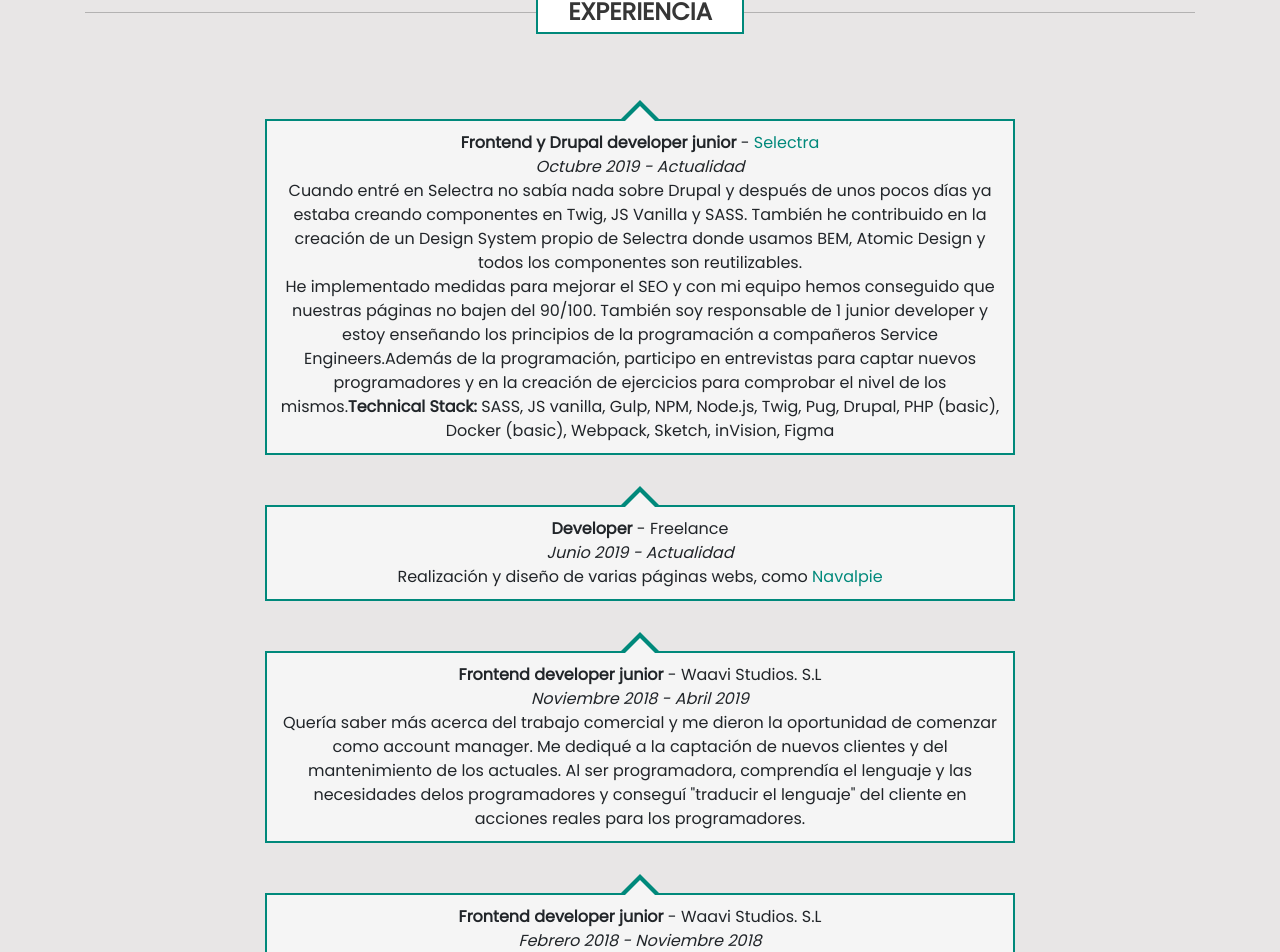
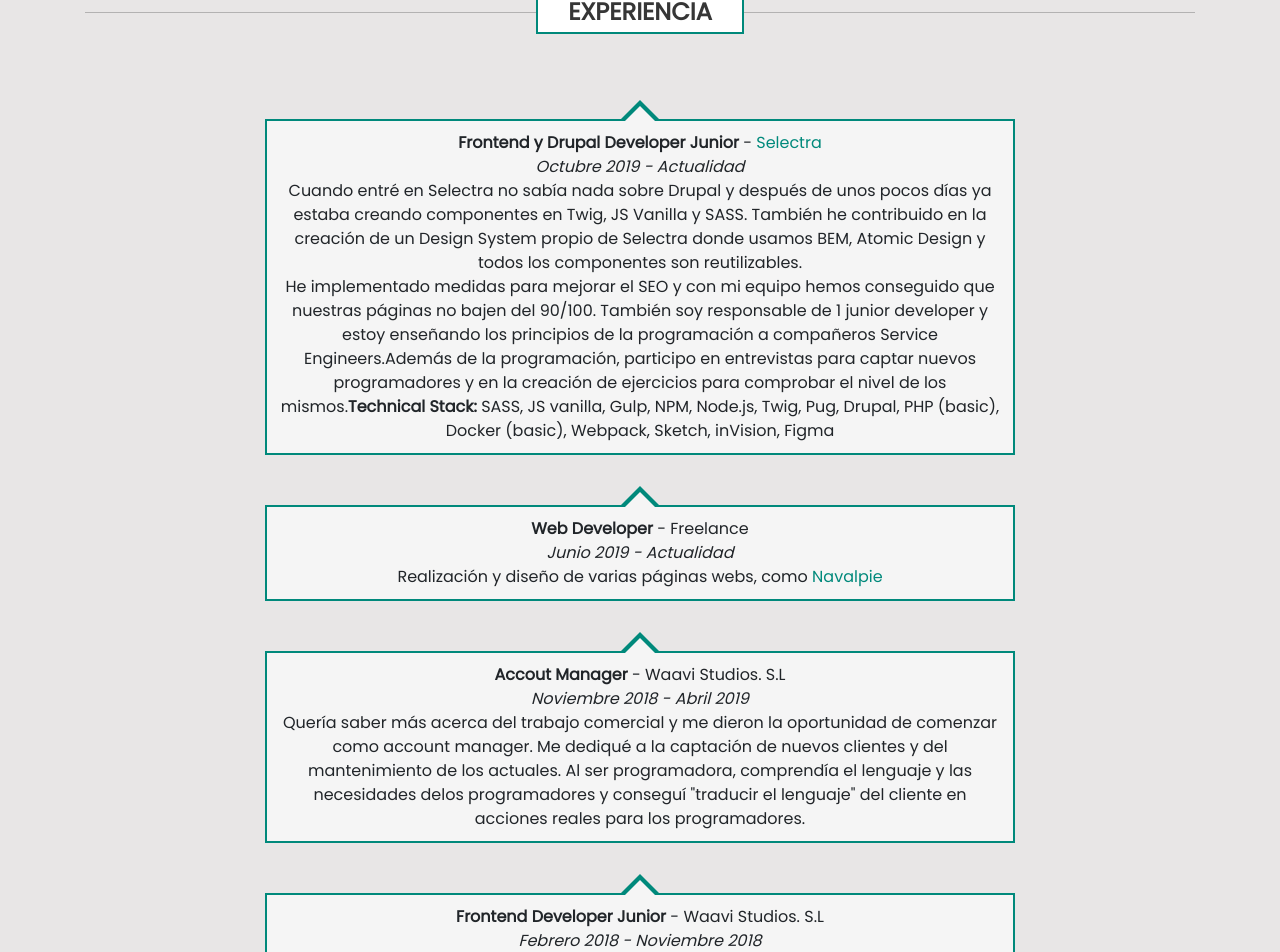
Before and after one commit to Sararellano/sararellano, a React app: page / in a window 1280 px wide. Shown: the part 3151-4103 px from the top of the page. Built offline with nearby package versions, Linux system fonts and the light colour scheme.

Commit message:
feat(master): fix experiencia account manager

```diff
--- a/src/components/Experiencia.js
+++ b/src/components/Experiencia.js
@@ -28,7 +28,7 @@ class Experiencia extends Component {
                         <Col>
                             <ScrollAnimation animateIn="slideInRight">
                                 <div className="experiencia-card">
-                                    <strong>Frontend y Drupal developer junior</strong> - <a href="https://selectra.info/" rel="noopener noreferrer" target="_blank">Selectra</a>
+                                    <strong>Frontend y Drupal Developer Junior</strong> - <a href="https://selectra.info/" rel="noopener noreferrer" target="_blank">Selectra</a>
                                     <br />
                                     <span><em>Octubre 2019 - Actualidad</em></span>
 									<br />
@@ -46,7 +46,7 @@ class Experiencia extends Component {
                         <Col>
                             <ScrollAnimation animateIn="slideInLeft">
                                 <div className="experiencia-card">
-                                    <strong>Developer</strong> - Freelance
+                                    <strong>Web Developer</strong> - Freelance
                                     <br />
                                     <span><em>Junio 2019 - Actualidad</em></span>
                                     <br />
@@ -59,7 +59,7 @@ class Experiencia extends Component {
                         <Col>
                             <ScrollAnimation animateIn='slideInRight'>
                                 <div className="experiencia-card">
-                                    <strong>Frontend developer junior</strong> - Waavi Studios. S.L
+                                    <strong>Accout Manager</strong> - Waavi Studios. S.L
                                     <br />
                                     <span><em>Noviembre 2018 - Abril 2019</em></span>
                                     <br />
@@ -72,7 +72,7 @@ class Experiencia extends Component {
                         <Col>
                             <ScrollAnimation animateIn='slideInLeft'>
                                 <div className="experiencia-card">
-                                    <strong>Frontend developer junior</strong> - Waavi Studios. S.L
+                                    <strong>Frontend Developer Junior</strong> - Waavi Studios. S.L
                                     <br />
                                     <span><em>Febrero 2018 - Noviembre 2018</em></span>
                                     <br />
```
